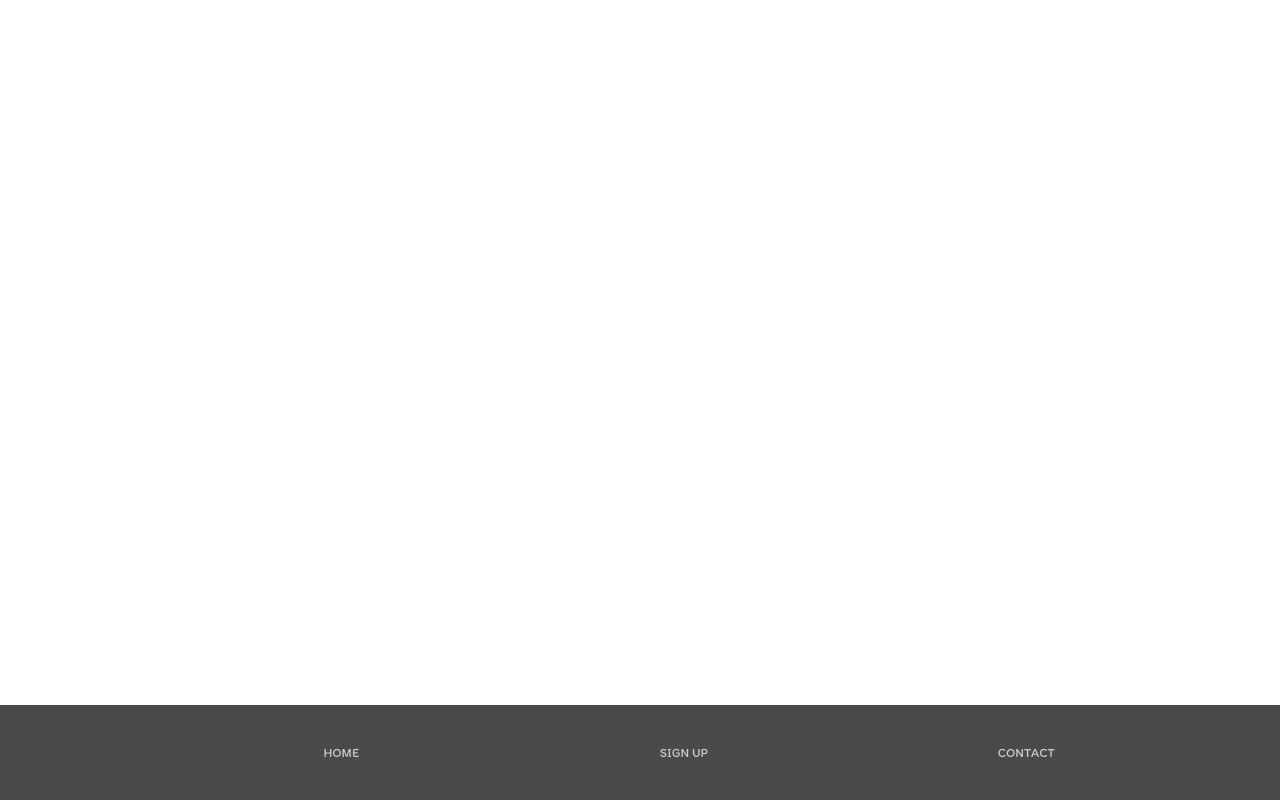
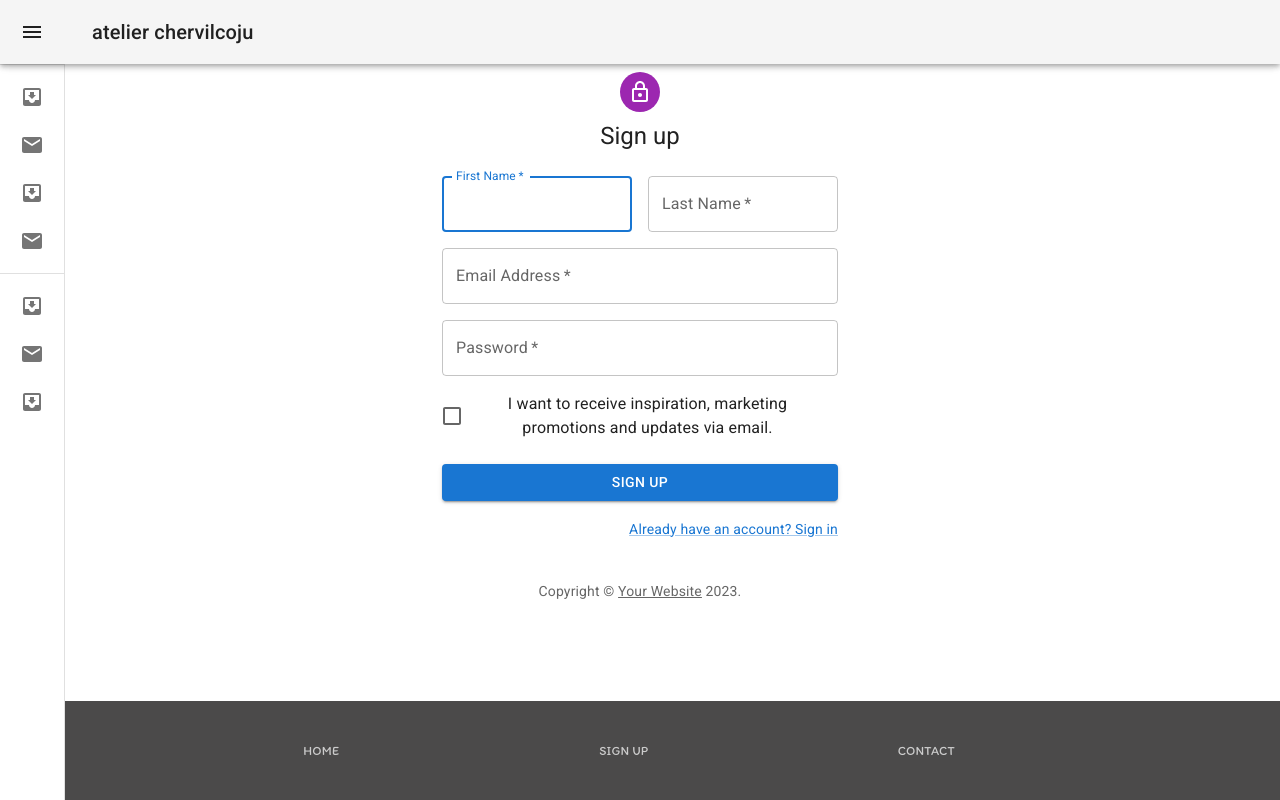
Before and after one commit to mikiyonekura/chervil-HP, a React (Create React App) app in the folder frontend/: page /Signup in a window 1280 px wide. Built offline with nearby package versions, Linux system fonts and the light colour scheme.

Commit message:
Some change

```diff
--- a/frontend/public/index.html
+++ b/frontend/public/index.html
@@ -2,7 +2,6 @@
 <html lang="en">
   <head>
     <meta charset="utf-8" />
-    <link rel="icon" href="%PUBLIC_URL%/favicon.ico" />
     <meta name="viewport" content="width=device-width, initial-scale=1" />
     <meta name="theme-color" content="#000000" />
     <meta
--- a/frontend/src/App.js
+++ b/frontend/src/App.js
@@ -11,6 +11,7 @@
 import Signin from "./components/Signin";
 import Form from "./components/Form";
 import Login from './components/Login';
+import SignUp from './components/Singup';
 
 
 
@@ -27,13 +28,14 @@
   return (
     <Router>
       <div className="App">
-        {/*<Header />*/}
+        <Header />
         <div className="Routes">
           <Routes>
             <Route path="/" element={<HomePage />} />
             <Route path="/TodayMenu" element={<TodayMenu />} />
             <Route path="/Parking" element={<Parking />} />
             <Route path="/Signin" element={<Signin />} />
+            <Route path="Signup" element={<SignUp />} />
             <Route path="/Form" element={<Form />} />
             <Route path="/Login" element={<Login />} />
           </Routes>
--- a/frontend/src/components/Login.js
+++ b/frontend/src/components/Login.js
@@ -28,7 +28,7 @@
 
 
 const sendToBack = async (loginData) => {
-    const response = await fetch('http://localhost:4000/auth/register', {
+    const response = await fetch('http://localhost:4000/auth/login', {
         method: 'POST',
         credentials: 'include',
         headers: {
@@ -120,7 +120,7 @@
                 </Link>
               </Grid>
               <Grid item>
-                <Link href="#" variant="body2">
+                <Link href="/Signup" variant="body2">
                   {"Don't have an account? Sign Up"}
                 </Link>
               </Grid>
--- a/frontend/src/components/Parking.js
+++ b/frontend/src/components/Parking.js
@@ -6,7 +6,7 @@
   return (
     <div className="container">
       <div id="contents">
-        <Header />
+
         <Navigation />
 
           <div className="parking">
--- a/frontend/src/components/Signin.js
+++ b/frontend/src/components/Signin.js
@@ -11,7 +11,6 @@
   return (
     <div className="container">
 
-      <Header />
 
       <Navigation />
 
--- /dev/null
+++ b/frontend/src/components/Singup.js
@@ -0,0 +1,158 @@
+import * as React from 'react';
+import Avatar from '@mui/material/Avatar';
+import Button from '@mui/material/Button';
+import CssBaseline from '@mui/material/CssBaseline';
+import TextField from '@mui/material/TextField';
+import FormControlLabel from '@mui/material/FormControlLabel';
+import Checkbox from '@mui/material/Checkbox';
+import Link from '@mui/material/Link';
+import Grid from '@mui/material/Grid';
+import Box from '@mui/material/Box';
+import LockOutlinedIcon from '@mui/icons-material/LockOutlined';
+import Typography from '@mui/material/Typography';
+import Container from '@mui/material/Container';
+import { createTheme, ThemeProvider } from '@mui/material/styles';
+import Navigation from "./Navigation";
+
+function Copyright(props) {
+  return (
+    <Typography variant="body2" color="text.secondary" align="center" {...props}>
+      {'Copyright © '}
+      <Link color="inherit" href="https://mui.com/">
+        Your Website
+      </Link>{' '}
+      {new Date().getFullYear()}
+      {'.'}
+    </Typography>
+  );
+}
+
+// TODO remove, this demo shouldn't need to reset the theme.
+
+const defaultTheme = createTheme();
+
+export default function Signup() {
+
+    const sendToBack = async (loginData) => {
+        const response = await fetch('http://localhost:4000/auth/register', {
+            method: 'POST',
+            credentials: 'include',
+            headers: {
+                'Content-Type': 'application/json',
+            },
+            body: JSON.stringify(loginData),
+        });
+        const data = await response.json();
+        console.log(data);
+
+    }
+
+
+    const handleSubmit = (event) => {
+        event.preventDefault();
+        const data = new FormData(event.currentTarget);
+        console.log({
+            email: data.get('email'),
+            password: data.get('password'),
+        });
+        const loginData = {
+            email: data.get('email'),
+            password: data.get('password'),
+        }
+
+        sendToBack(loginData)
+    };
+
+  return (
+
+    <ThemeProvider theme={defaultTheme}>
+
+      <Container component="main" maxWidth="xs">
+        <CssBaseline />
+        <Box
+          sx={{
+            marginTop: 8,
+            display: 'flex',
+            flexDirection: 'column',
+            alignItems: 'center',
+          }}
+        >
+          <Avatar sx={{ m: 1, bgcolor: 'secondary.main' }}>
+            <LockOutlinedIcon />
+          </Avatar>
+          <Typography component="h1" variant="h5">
+            Sign up
+          </Typography>
+          <Box component="form" noValidate onSubmit={handleSubmit} sx={{ mt: 3 }}>
+            <Grid container spacing={2}>
+              <Grid item xs={12} sm={6}>
+                <TextField
+                  autoComplete="given-name"
+                  name="firstName"
+                  required
+                  fullWidth
+                  id="firstName"
+                  label="First Name"
+                  autoFocus
+                />
+              </Grid>
+              <Grid item xs={12} sm={6}>
+                <TextField
+                  required
+                  fullWidth
+                  id="lastName"
+                  label="Last Name"
+                  name="lastName"
+                  autoComplete="family-name"
+                />
+              </Grid>
+              <Grid item xs={12}>
+                <TextField
+                  required
+                  fullWidth
+                  id="email"
+                  label="Email Address"
+                  name="email"
+                  autoComplete="email"
+                />
+              </Grid>
+              <Grid item xs={12}>
+                <TextField
+                  required
+                  fullWidth
+                  name="password"
+                  label="Password"
+                  type="password"
+                  id="password"
+                  autoComplete="new-password"
+                />
+              </Grid>
+              <Grid item xs={12}>
+                <FormControlLabel
+                  control={<Checkbox value="allowExtraEmails" color="primary" />}
+                  label="I want to receive inspiration, marketing promotions and updates via email."
+                />
+              </Grid>
+            </Grid>
+            <Button
+              type="submit"
+              fullWidth
+              variant="contained"
+              sx={{ mt: 3, mb: 2 }}
+            >
+              Sign Up
+            </Button>
+            <Grid container justifyContent="flex-end">
+              <Grid item>
+                <Link href="/login" variant="body2">
+                  Already have an account? Sign in
+                </Link>
+              </Grid>
+            </Grid>
+          </Box>
+        </Box>
+        <Copyright sx={{ mt: 5 }} />
+      </Container>
+    </ThemeProvider>
+  );
+}
--- a/frontend/src/components/TodayMenu.js
+++ b/frontend/src/components/TodayMenu.js
@@ -82,7 +82,7 @@
 
     <div className='container'>
       <div id ="contents">
-      <Header />
+
       <Navigation />
 
       {/*<h2>管理者のみ実行できるようにしたい</h2>*/}
```
Also changed, not shown: 1 other file (tests, documents, lock files or other folders).
